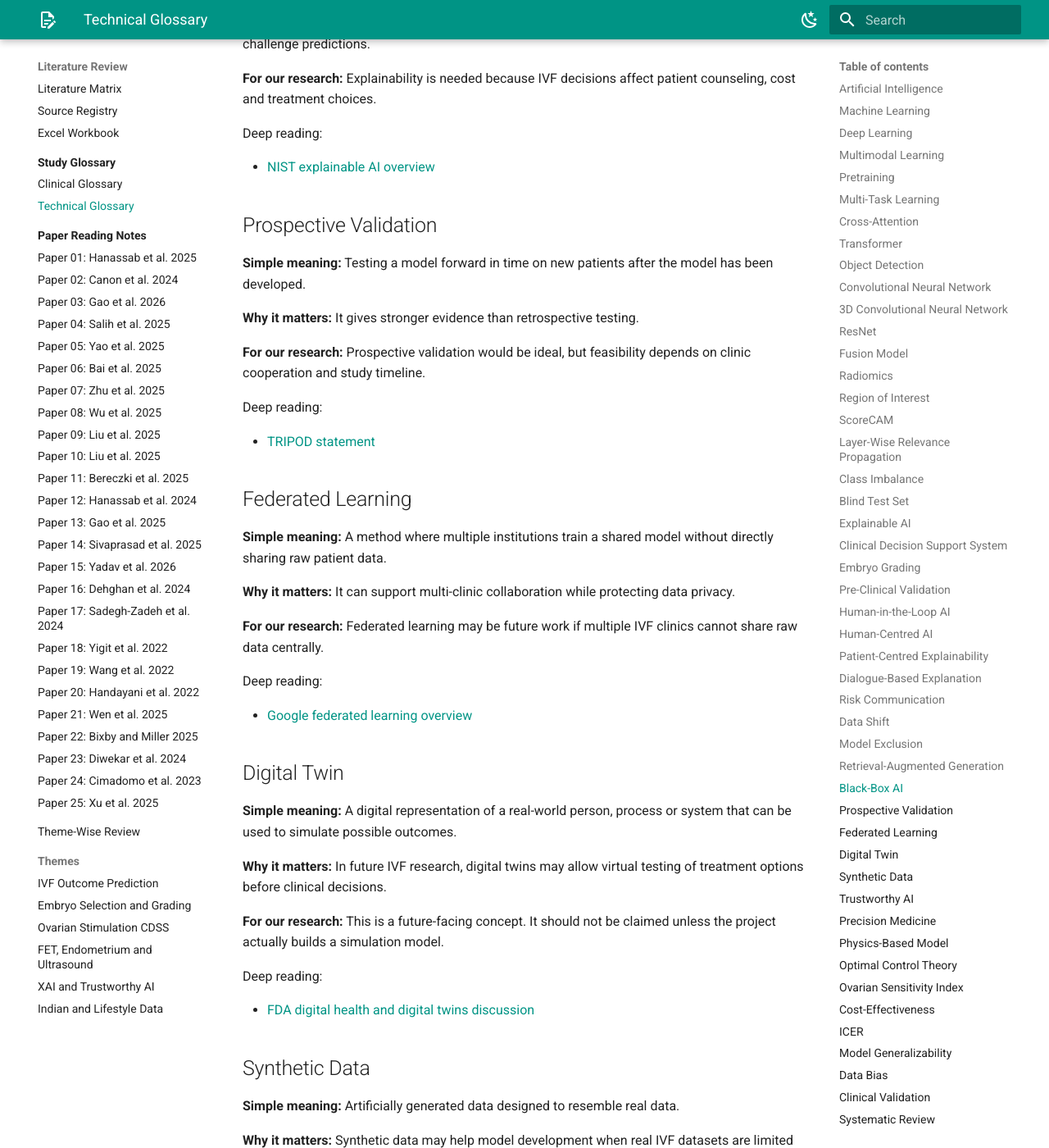
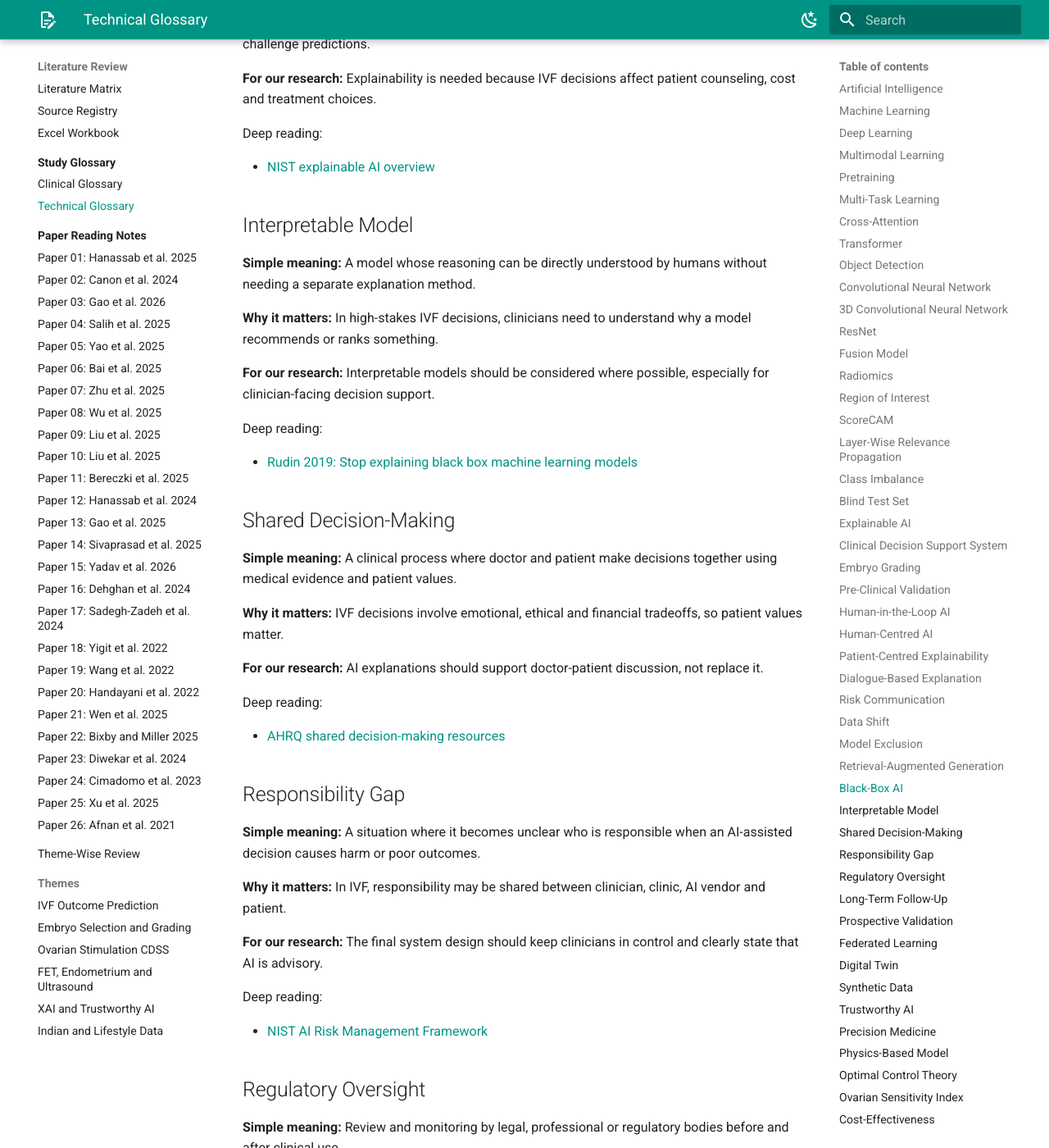
Before and after one commit to ashwinikalantre/ivf-phd-research, an MkDocs documentation site: the page built from docs/glossary/technical-glossary.md, in a window 1280 px wide and 1400 px high, scrolled down 10718 px. Shown: the whole window at 82% size. Built offline with MkDocs 1.6.1 and Material for MkDocs 9.7.7, drawn with Linux system fonts in a browser that asks for light colours; some of the changed text lies outside the part shown.

Commit message:
Add twenty-sixth paper reading note

```diff
--- a/docs/glossary/technical-glossary.md
+++ b/docs/glossary/technical-glossary.md
@@ -385,6 +385,66 @@ Deep reading:
 Deep reading:
 
 - [NIST explainable AI overview](https://www.nist.gov/artificial-intelligence/explainable-ai)
+
+## Interpretable Model
+
+**Simple meaning:** A model whose reasoning can be directly understood by humans without needing a separate explanation method.
+
+**Why it matters:** In high-stakes IVF decisions, clinicians need to understand why a model recommends or ranks something.
+
+**For our research:** Interpretable models should be considered where possible, especially for clinician-facing decision support.
+
+Deep reading:
+
+- [Rudin 2019: Stop explaining black box machine learning models](https://doi.org/10.1038/s42256-019-0048-x)
+
+## Shared Decision-Making
+
+**Simple meaning:** A clinical process where doctor and patient make decisions together using medical evidence and patient values.
+
+**Why it matters:** IVF decisions involve emotional, ethical and financial tradeoffs, so patient values matter.
+
+**For our research:** AI explanations should support doctor-patient discussion, not replace it.
+
+Deep reading:
+
+- [AHRQ shared decision-making resources](https://www.ahrq.gov/sdm/index.html)
+
+## Responsibility Gap
+
+**Simple meaning:** A situation where it becomes unclear who is responsible when an AI-assisted decision causes harm or poor outcomes.
+
+**Why it matters:** In IVF, responsibility may be shared between clinician, clinic, AI vendor and patient.
+
+**For our research:** The final system design should keep clinicians in control and clearly state that AI is advisory.
+
+Deep reading:
+
+- [NIST AI Risk Management Framework](https://www.nist.gov/itl/ai-risk-management-framework)
+
+## Regulatory Oversight
+
+**Simple meaning:** Review and monitoring by legal, professional or regulatory bodies before and after clinical use.
+
+**Why it matters:** Healthcare AI may affect patient safety, privacy and clinical decision-making.
+
+**For our research:** Regulatory and ethics requirements should be considered before any clinical deployment.
+
+Deep reading:
+
+- [FDA software as a medical device resources](https://www.fda.gov/medical-devices/digital-health-center-excellence/software-medical-device-samd)
+
+## Long-Term Follow-Up
+
+**Simple meaning:** Tracking outcomes over months or years after an intervention.
+
+**Why it matters:** For embryo-selection AI, child health and wellbeing may matter beyond pregnancy or live birth.
+
+**For our research:** Long-term follow-up is likely outside the PhD scope, but it is important when discussing responsible deployment.
+
+Deep reading:
+
+- [EQUATOR Network reporting guidelines](https://www.equator-network.org/)
 
 ## Prospective Validation
 
--- a/mkdocs.yml
+++ b/mkdocs.yml
@@ -116,6 +116,7 @@ nav:
           - "Paper 23: Diwekar et al. 2024": paper-notes/paper-23-diwekar-2024-opt-ivf-randomized-trial.md
           - "Paper 24: Cimadomo et al. 2023": paper-notes/paper-24-cimadomo-2023-idascore-pgta.md
           - "Paper 25: Xu et al. 2025": paper-notes/paper-25-xu-2025-ultrasound-radiomics-fet.md
+          - "Paper 26: Afnan et al. 2021": paper-notes/paper-26-afnan-2021-interpretable-embryo-selection.md
       - Theme-Wise Review: research-design/theme-wise-review.md
       - Themes:
           - IVF Outcome Prediction: research-design/themes/ivf-outcome-prediction.md
```
Also changed, not shown: docs/paper-notes/index.md (+1 -0 lines), docs/paper-notes/paper-26-afnan-2021-interpretable-embryo-selection.md (added, +222 -0 lines).
